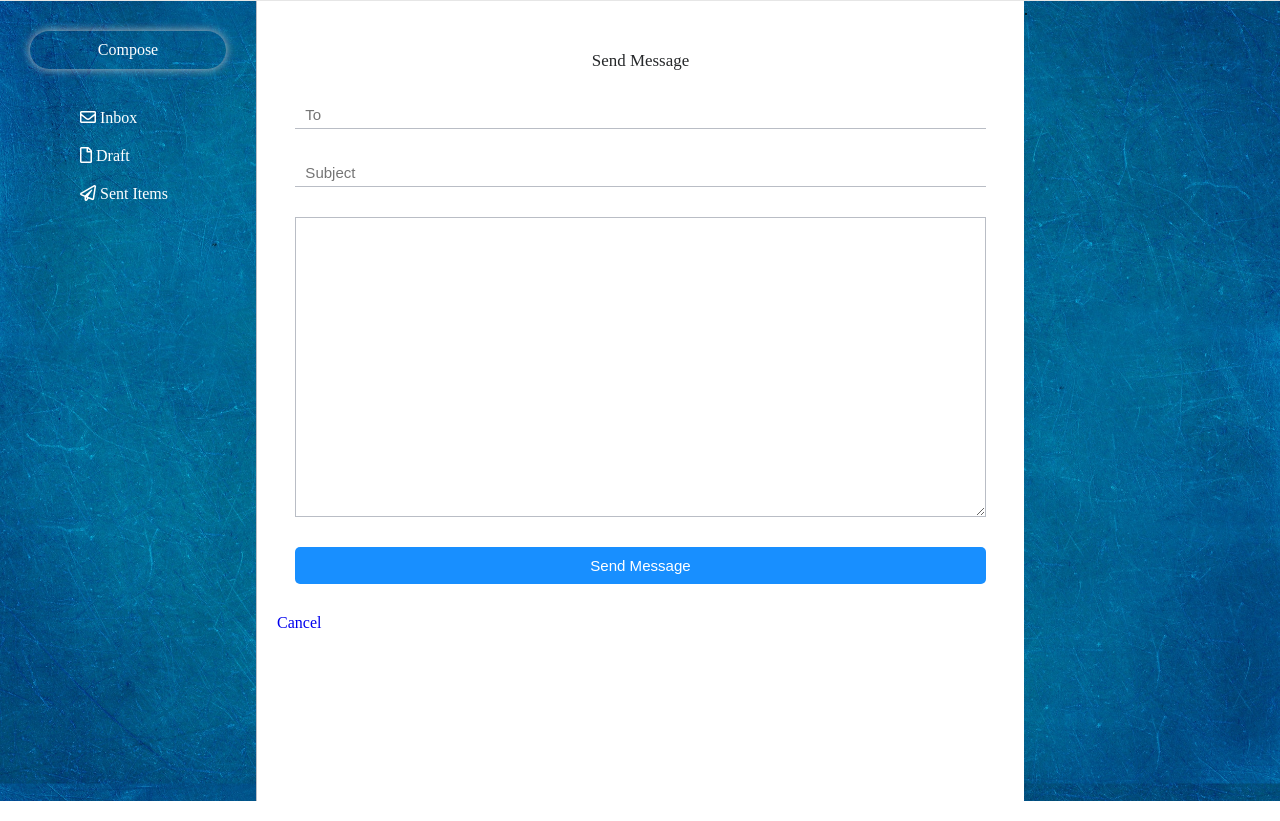
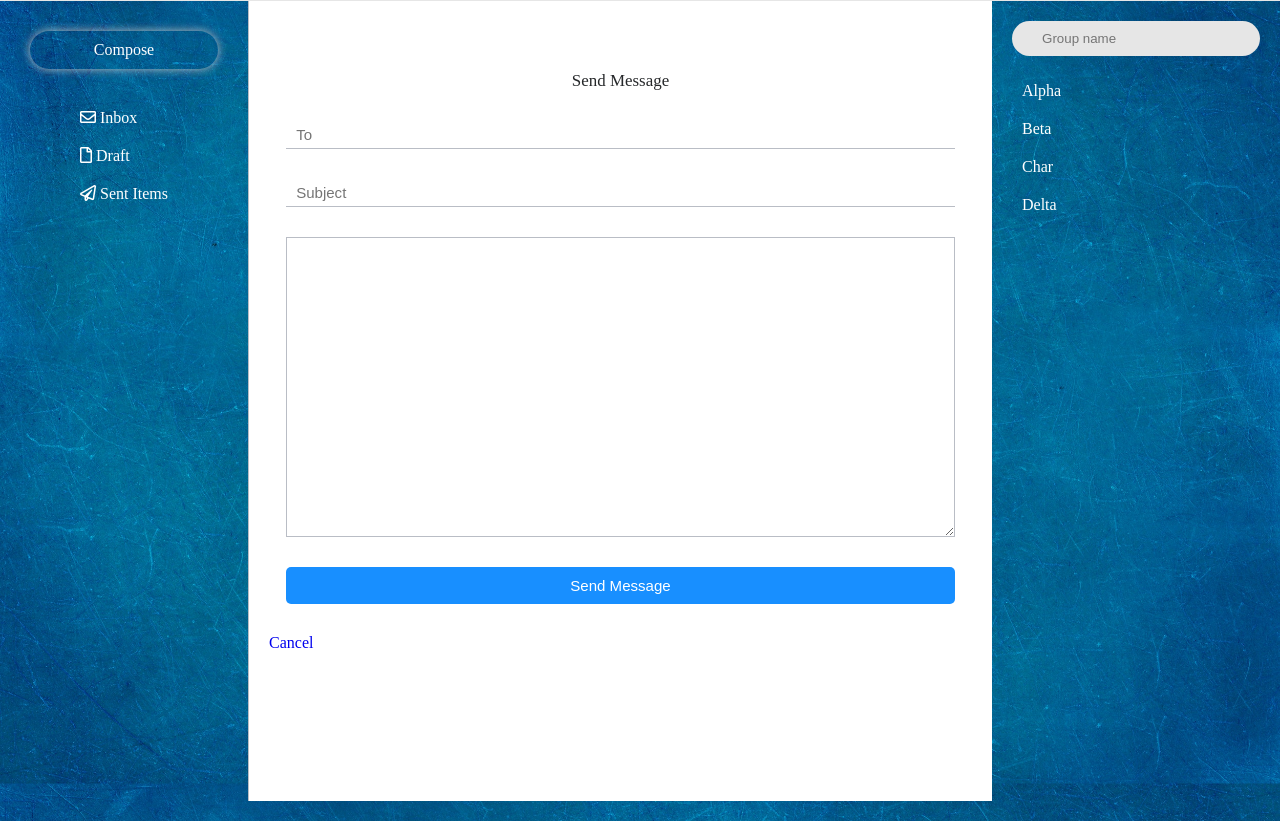
Before and after one commit to nnyves/EPIC-Mail, a plain HTML site: page html/send.html in a window 1280 px wide. Shown: the part 70-891 px from the top of the page. Drawn offline with Linux system fonts and the light colour scheme.

Commit message:
[Bug #164549836] Adding group function

```diff
--- a/css/main.css
+++ b/css/main.css
@@ -55,10 +55,12 @@
     box-sizing: border-box;
     background: #ffffff;
     border-left: 1px solid #b9bdc5;
+    padding-top: 20px;
 }
 .group{
     height: 100%;
     width: 20%;
+    margin: 20px;
 }
 .compose-button{
     display: block;
@@ -156,6 +158,40 @@
 .read .mail-title,.read .mail-details b{
     font-weight: 100;
 }
+/* Group style */
+.group input{
+    width: 100%;
+    box-sizing: border-box;
+    padding: 10px;
+    border-radius: 30px;
+    border: 0px;
+    background: #e6e6e6;
+    padding-left: 30px;
+}
+.group ul{
+    padding: 0px;
+    color: #ffffff;
+}
+.group ul li{
+    display: flex;
+}
+.group ul li div{
+    padding: 10px;
+    width: 90%;
+}
+.group ul li a{
+    color: #ffffff;
+    background: #ff6666;
+    text-decoration: none;
+    display: none;
+    padding: 10px;
+}
+.group ul li:hover{
+    background: rgba(255, 255, 255, 0.7);
+}
+.group ul li:hover a{
+    display: block;
+}
 @media only screen and (max-width: 600px){
     .main-nav{
         display: flex;
--- a/html/send.html
+++ b/html/send.html
@@ -57,8 +57,25 @@
                 <a href="dashboard.html" class="cancel">Cancel</a>
             </form>
         </div>
+        <!-- Showing the list of group-->
         <div class="group">
-            .
+            <form>
+                <input type="text" min="4" name="groupname" placeholder="Group name">
+            </form>
+            <ul>
+                <li>
+                    <div>Alpha</div><a href="#">X</a>
+                </li>
+                <li>
+                    <div>Beta</div><a href="#">X</a>
+                </li>
+                <li>
+                    <div>Char</div><a href="#">X</a>
+                </li>
+                <li>
+                    <div>Delta</div><a href="#">X</a>
+                </li>
+            </ul>
         </div>
     </div>
 </body>
```
Also changed, not shown: html/dashboard.html (+10 -1 lines), html/draft.html (+18 -1 lines), html/drafted-mail.html (+18 -1 lines), html/received-mail.html (+30 -4 lines), html/sent-mail.html (+18 -1 lines), html/sented-mail.html (+18 -1 lines).
